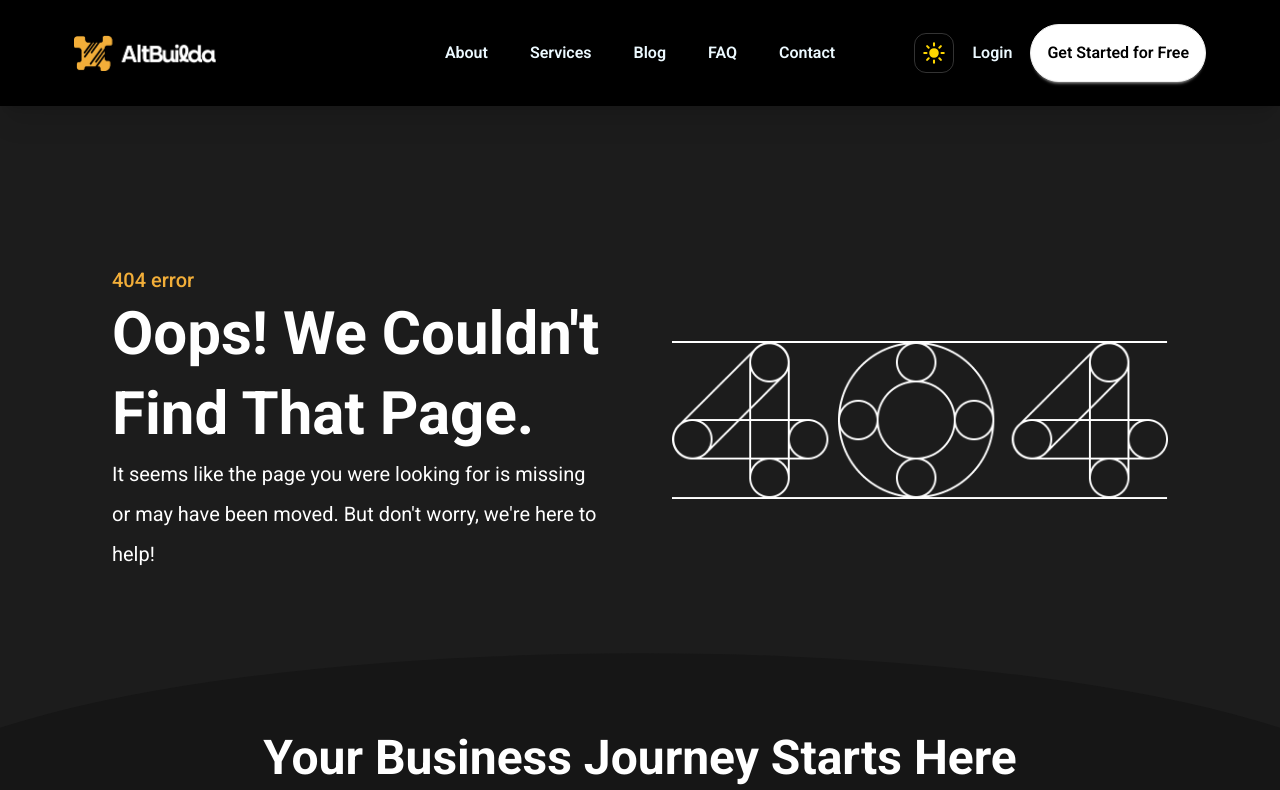
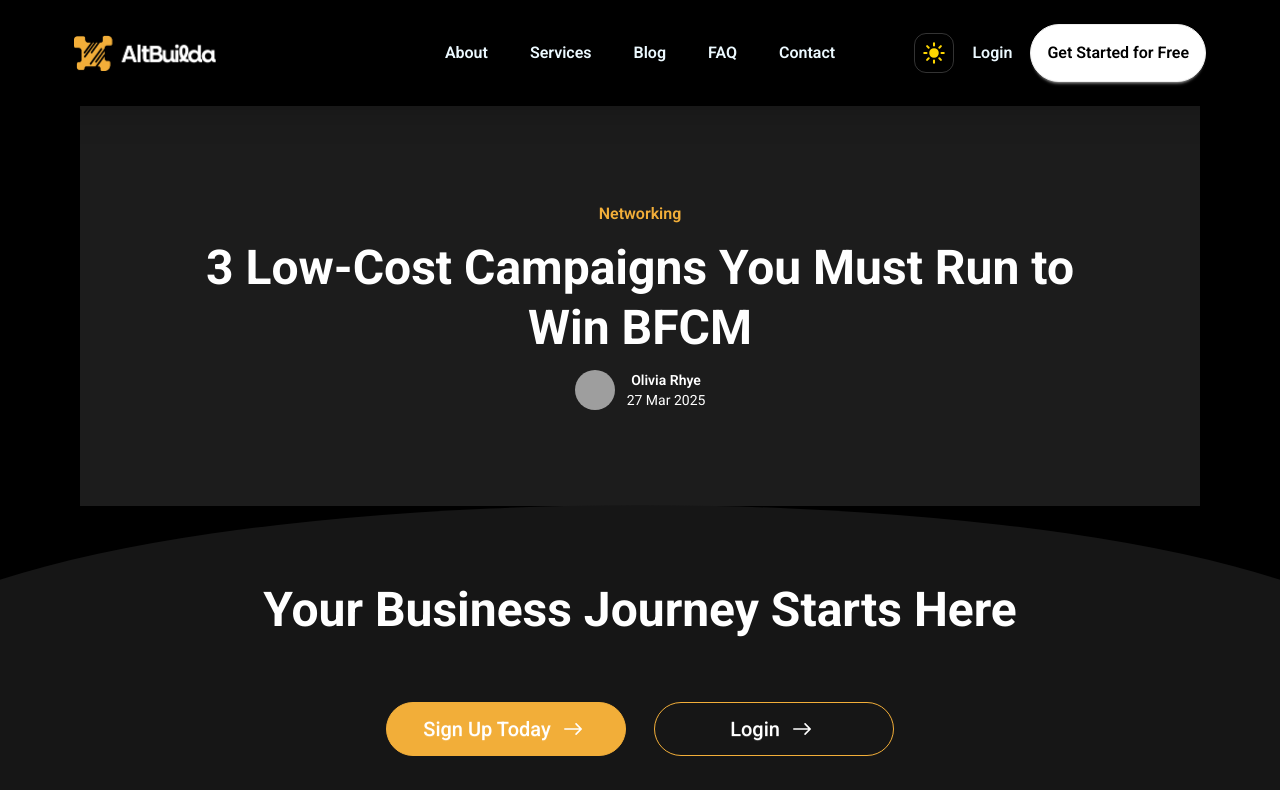
Before and after one commit to liljdot/AltBuilda-Website-React, a React (Vite) app: page /blog/1 in a window 1280 px wide. Shown: the top 790 px of the page. Built offline with nearby package versions, Linux system fonts and the light colour scheme; grey boxes are pictures that could not be loaded.

Commit message:
Add BlogPostPage component and BlogPostBanner for individual blog post display

```diff
--- a/src/App.tsx
+++ b/src/App.tsx
@@ -9,6 +9,7 @@ import FAQ from "./pages/FAQ"
 import Contact from "./pages/Contact"
 import NotFound from "./pages/NotFound"
 import Blog from "./pages/Blog"
+import BlogPostPage from "./pages/BlogPostPage"
 
 function App() {
   const { theme } = useThemeContext()
@@ -24,6 +25,7 @@ function App() {
           <Route path="/faq" element={<FAQ />} />
           <Route path="/contact" element={<Contact />} />
           <Route path="/blog" element={<Blog />} />
+          <Route path="/blog/:id" element={<BlogPostPage />} />
           <Route path="*" element={<NotFound />} />
         </Routes>
         <Footer />
--- /dev/null
+++ b/src/pages/BlogPostPage/BlogPostBanner.tsx
@@ -0,0 +1,41 @@
+interface Props {
+    subject: string
+    title: string
+    author: {
+        name: string
+        image?: string
+    }
+    date: Date
+}
+
+const BlogPostBanner: React.FC<Props> = ({ subject, title, author, date }) => {
+    const placeholderAuthorImage = "https://img.daisyui.com/images/stock/photo-1534528741775-53994a69daeb.webp" // insert placeholder avatar here
+
+    return (
+        <>
+            <section className="w-full bg-base-100 flex flex-col gap-10 items-center px-7 md:px-0 pt-10 md:pt-24 pb-4 md:pb-24">
+                <div className="flex flex-col gap-3 max-w-240 text-center items-center">
+                    <h6 className="text-primary font-semibold">{subject}</h6>
+
+                    <h1 className="text-xl md:text-2xl/10 lg:text-3xl/10 xl:text-5xl/15 text-secondary font-bold">{title}</h1>
+
+                    <div className="flex flex-row gap-3">
+                        <div className="avatar">
+                            <div className="w-10 rounded-full">
+                                <img src={author.image || placeholderAuthorImage} />
+                            </div>
+                        </div>
+
+                        <div className="text-secondary text-sm">
+                            <p className="font-semibold">{author.name}</p>
+
+                            <p>{`${date.toLocaleDateString("en-UK", { day: "2-digit", month: "short", year: "numeric" })}`}</p>
+                        </div>
+                    </div>
+                </div>
+            </section>
+        </>
+    )
+}
+
+export default BlogPostBanner;
--- /dev/null
+++ b/src/pages/BlogPostPage/index.tsx
@@ -0,0 +1,32 @@
+import { useParams, Navigate } from "react-router-dom";
+import templateBlogPosts from "../../data/templateBlogPosts";
+import BlogPostBanner from "./BlogPostBanner";
+
+const BlogPostPage: React.FC = () => {
+    const { id } = useParams()
+    const loading = false
+
+
+    const post = templateBlogPosts.find(post => post.id == id)
+    console.log(post)
+
+    if (loading) {
+        return <>Loading</>
+    }
+
+    if (!post) {
+        return <Navigate to={"/not-found"} />
+    }
+
+    return (
+        <>
+            <main className="p-0 bg-neutral w-full">
+                <div className="max-w-450 mx-auto md:px-20 pb-20">
+                    <BlogPostBanner title={post.title} author={post.author} subject={post.subject} date={post.date}/>
+                </div>
+            </main>
+        </>
+    )
+}
+
+export default BlogPostPage;
```
